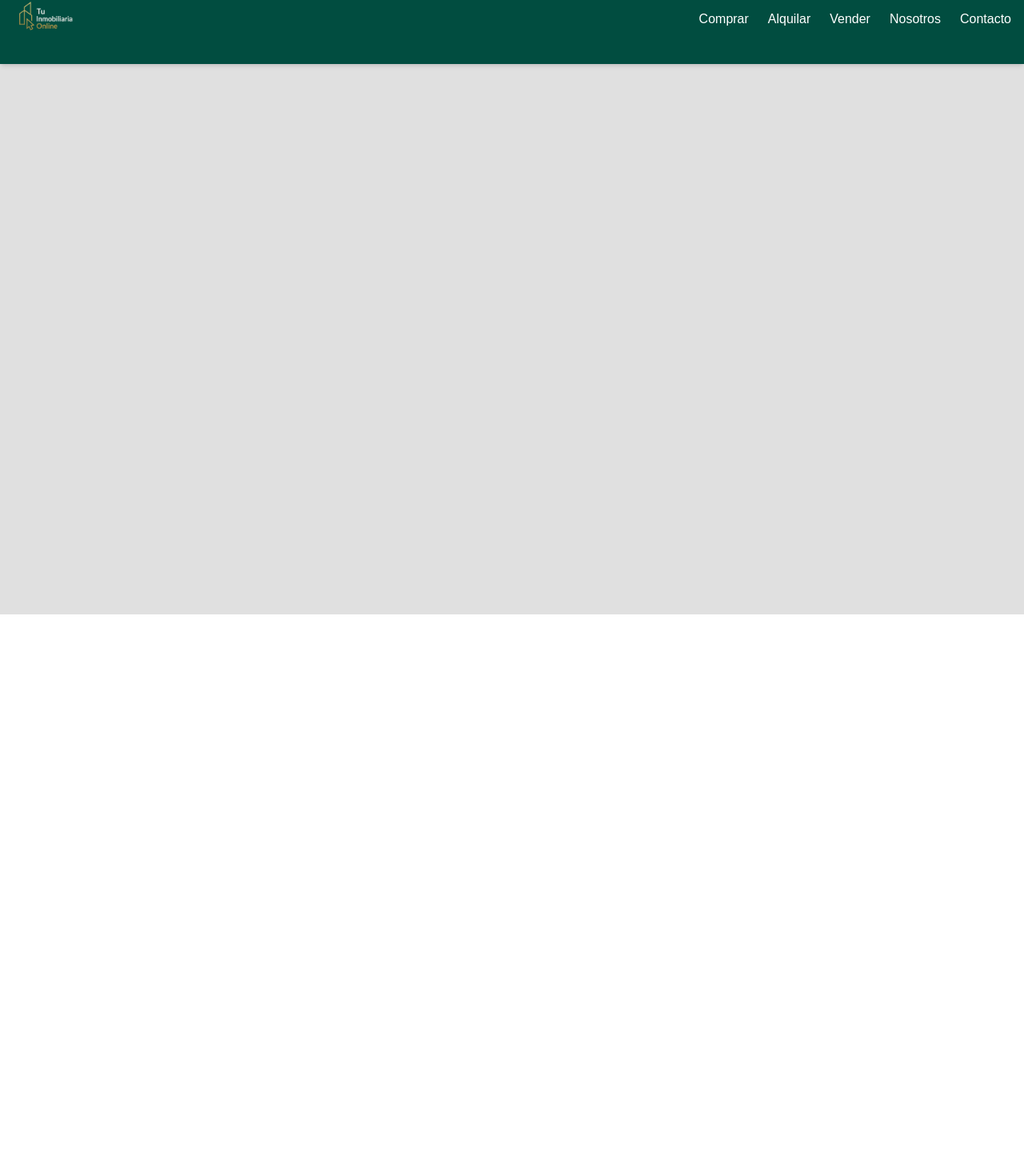
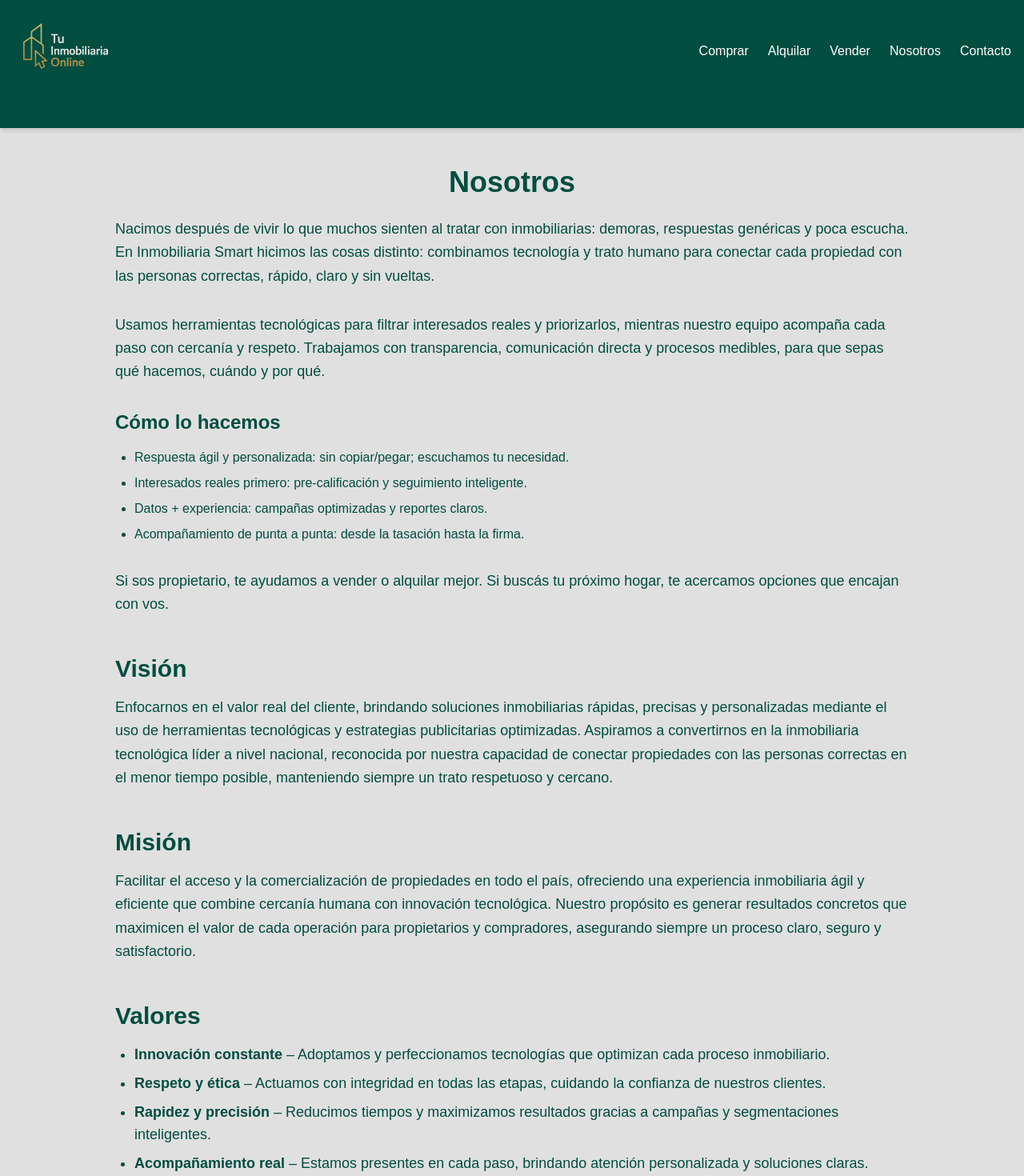
Before and after one commit to Fjmorell/tu-inmobiliaria, a React (Vite) app: page /nosotros in a window 1280 px wide. Shown: the part 32-1502 px from the top of the page at 80% size. Before the commit the page ends 800 px from the top, so only its background shows below. Built offline with nearby package versions, Linux system fonts and the light colour scheme; a web font is replaced by a local one.

Commit message:
first commit

```diff
--- a/package.json
+++ b/package.json
@@ -12,6 +12,7 @@
   "dependencies": {
     "react": "^19.1.1",
     "react-dom": "^19.1.1",
+    "react-icons": "^5.5.0",
     "react-router-dom": "^7.8.1"
   },
   "devDependencies": {
--- a/src/App.jsx
+++ b/src/App.jsx
@@ -4,6 +4,10 @@ import Header from './components/Header'
 import Home from './pages/Home'
 import Publicar from './pages/Publicar'
 import FichaPropiedad from './pages/FichaPropiedad'
+import Nosotros from "./pages/Nosotros"
+import Contacto from './pages/Contacto';
+
+
 
 
 const App = () => {
@@ -14,6 +18,10 @@ const App = () => {
         <Route path="/" element={<Home />} />
         <Route path="/publicar" element={<Publicar />} />
           <Route path="/propiedad/:id" element={<FichaPropiedad />} />
+          <Route path="/nosotros" element={<Nosotros />} />
+          <Route path="/contacto" element={<Contacto />} />
+
+
 
         {/* Podés agregar más rutas después */}
       </Routes>
--- a/src/components/Header.jsx
+++ b/src/components/Header.jsx
@@ -7,9 +7,10 @@ const Header = () => {
 
   return (
     <header className="bg-emeraldDark text-white shadow-md">
-      <div className="max-w-7xl mx-auto px-4 py-4 flex items-center justify-between">
+      <div className="max-w-7xl mx-auto px-4 py-8 flex items-center justify-between">
+
         <Link to="/">
-          <img src={logo} alt="Tu Inmobiliaria Online" className="h-20 w-auto" />
+          <img src={logo} alt="Tu Inmobiliaria Online" className="h-32 w-auto" />
         </Link>
 
         <button
@@ -29,8 +30,8 @@ const Header = () => {
           <Link to="/" className="hover:text-gold transition">Comprar</Link>
           <Link to="/" className="hover:text-gold transition">Alquilar</Link>
           <Link to="/publicar" className="hover:text-gold transition">Vender</Link>
-          <Link to="/" className="hover:text-gold transition">Nosotros</Link>
-          <Link to="/" className="hover:text-gold transition">Contacto</Link>
+          <Link to="/nosotros" className="hover:text-gold transition">Nosotros</Link>
+          <Link to="/contacto" className="hover:text-gold transition">Contacto</Link>
         </nav>
       </div>
 
@@ -40,8 +41,8 @@ const Header = () => {
             <Link to="/" className="hover:text-gold transition">Comprar</Link>
             <Link to="/" className="hover:text-gold transition">Alquilar</Link>
             <Link to="/publicar" className="hover:text-gold transition">Vender</Link>
-            <Link to="/" className="hover:text-gold transition">Nosotros</Link>
-            <Link to="/" className="hover:text-gold transition">Contacto</Link>
+            <Link to="/nosotros" className="hover:text-gold transition">Nosotros</Link>
+            <Link to="/contacto" className="hover:text-gold transition">Contacto</Link>
           </nav>
         </div>
       )}
--- /dev/null
+++ b/src/pages/Contacto.jsx
@@ -0,0 +1,39 @@
+import React from "react"
+import { FaInstagram, FaWhatsapp } from "react-icons/fa"
+
+const Contacto = () => {
+  return (
+    <section className="max-w-4xl mx-auto px-4 py-12 text-emeraldDark font-secondary text-center">
+      <h2 className="text-3xl font-bold mb-6">Contacto</h2>
+
+      {/* WhatsApp link directo */}
+
+
+      {/* Botón WhatsApp */}
+      <a
+        href="https://wa.me/5493794085421"
+        target="_blank"
+        rel="noopener noreferrer"
+        className="inline-flex items-center gap-2 bg-emeraldDark hover:bg-gold text-white font-medium py-2 px-4 mt-4 rounded-md transition"
+      >
+        <FaWhatsapp className="text-white" />
+        Escribinos por WhatsApp
+      </a>
+
+      <p className="mt-6 mb-4">¿Tenés una propiedad?</p>
+
+      {/* Instagram */}
+      <a
+        href="https://www.instagram.com/inmobiliaria.smar"
+        target="_blank"
+        rel="noopener noreferrer"
+        className="flex items-center justify-center text-lg text-emeraldDark hover:text-gold transition"
+      >
+        <FaInstagram className="mr-2 text-emeraldDark" />
+        @inmobiliaria.smar
+      </a>
+    </section>
+  )
+}
+
+export default Contacto
--- /dev/null
+++ b/src/pages/Nosotros.jsx
@@ -0,0 +1,65 @@
+import React from 'react';
+
+const Nosotros = () => {
+  return (
+    <section className="max-w-5xl mx-auto px-4 py-12 text-emeraldDark font-secondary">
+      <h1 className="text-4xl font-bold font-primary mb-6 text-center">Nosotros</h1>
+
+      <p className="text-lg mb-8 leading-relaxed">
+        Nacimos después de vivir lo que muchos sienten al tratar con inmobiliarias: demoras, respuestas genéricas y poca escucha.
+        En Inmobiliaria Smart hicimos las cosas distinto: combinamos tecnología y trato humano para conectar cada propiedad con las personas correctas, rápido, claro y sin vueltas.
+      </p>
+
+      <p className="text-lg mb-8 leading-relaxed">
+        Usamos herramientas tecnológicas para filtrar interesados reales y priorizarlos, mientras nuestro equipo acompaña cada paso con cercanía y respeto.
+        Trabajamos con transparencia, comunicación directa y procesos medibles, para que sepas qué hacemos, cuándo y por qué.
+      </p>
+
+      <div className="mb-8">
+        <h2 className="text-2xl font-bold mb-4">Cómo lo hacemos</h2>
+        <ul className="list-disc pl-6 space-y-2">
+          <li>Respuesta ágil y personalizada: sin copiar/pegar; escuchamos tu necesidad.</li>
+          <li>Interesados reales primero: pre-calificación y seguimiento inteligente.</li>
+          <li>Datos + experiencia: campañas optimizadas y reportes claros.</li>
+          <li>Acompañamiento de punta a punta: desde la tasación hasta la firma.</li>
+        </ul>
+      </div>
+
+      <p className="text-lg mb-12 leading-relaxed">
+        Si sos propietario, te ayudamos a vender o alquilar mejor. Si buscás tu próximo hogar, te acercamos opciones que encajan con vos.
+      </p>
+
+      {/* Visión */}
+      <div className="mb-12">
+        <h2 className="text-3xl font-bold font-primary mb-4">Visión</h2>
+        <p className="text-lg leading-relaxed">
+          Enfocarnos en el valor real del cliente, brindando soluciones inmobiliarias rápidas, precisas y personalizadas mediante el uso de herramientas tecnológicas y estrategias publicitarias optimizadas.
+          Aspiramos a convertirnos en la inmobiliaria tecnológica líder a nivel nacional, reconocida por nuestra capacidad de conectar propiedades con las personas correctas en el menor tiempo posible, manteniendo siempre un trato respetuoso y cercano.
+        </p>
+      </div>
+
+      {/* Misión */}
+      <div className="mb-12">
+        <h2 className="text-3xl font-bold font-primary mb-4">Misión</h2>
+        <p className="text-lg leading-relaxed">
+          Facilitar el acceso y la comercialización de propiedades en todo el país, ofreciendo una experiencia inmobiliaria ágil y eficiente que combine cercanía humana con innovación tecnológica.
+          Nuestro propósito es generar resultados concretos que maximicen el valor de cada operación para propietarios y compradores, asegurando siempre un proceso claro, seguro y satisfactorio.
+        </p>
+      </div>
+
+      {/* Valores */}
+      <div>
+        <h2 className="text-3xl font-bold font-primary mb-4">Valores</h2>
+        <ul className="list-disc pl-6 space-y-2 text-lg">
+          <li><strong>Innovación constante</strong> – Adoptamos y perfeccionamos tecnologías que optimizan cada proceso inmobiliario.</li>
+          <li><strong>Respeto y ética</strong> – Actuamos con integridad en todas las etapas, cuidando la confianza de nuestros clientes.</li>
+          <li><strong>Rapidez y precisión</strong> – Reducimos tiempos y maximizamos resultados gracias a campañas y segmentaciones inteligentes.</li>
+          <li><strong>Acompañamiento real</strong> – Estamos presentes en cada paso, brindando atención personalizada y soluciones claras.</li>
+          <li><strong>Transparencia total</strong> – Comunicación directa, sin promesas vacías ni letra chica.</li>
+        </ul>
+      </div>
+    </section>
+  );
+};
+
+export default Nosotros;
```
Also changed, not shown: 1 other file (tests, documents, lock files or other folders).
